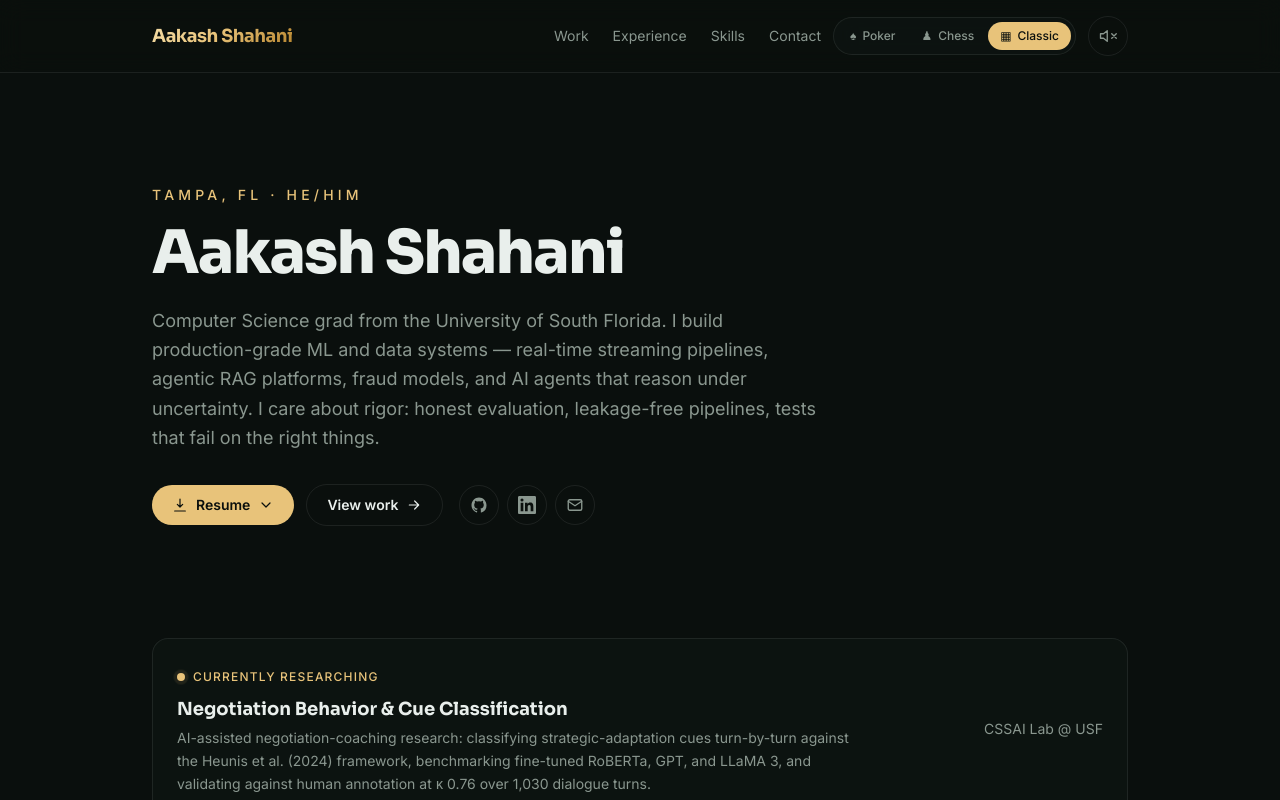
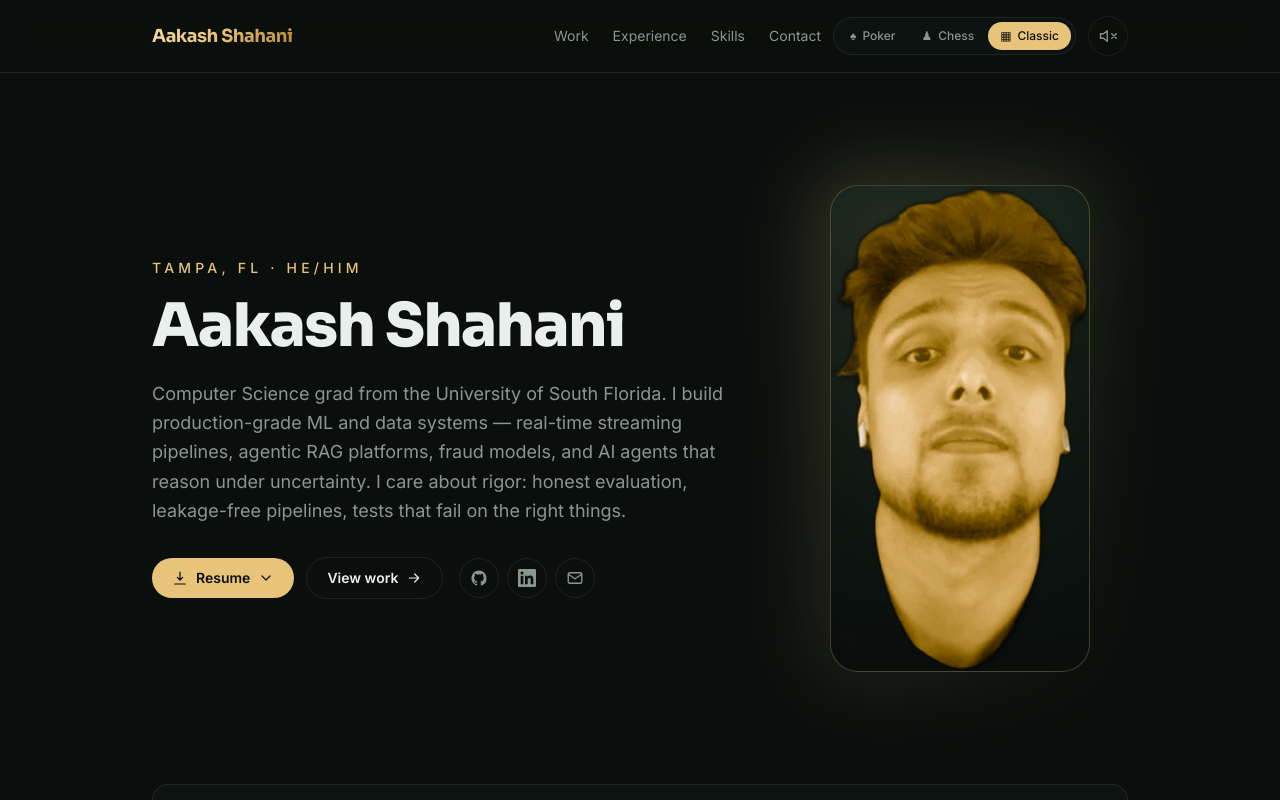
Before and after one commit to aakashshahani/portfolio, a React (Vite) app: page /straight in a window 1280 px wide. Shown: the top 800 px of the page. Built offline with nearby package versions, Linux system fonts and the light colour scheme.

Commit message:
put my face on each table

```diff
--- a/src/components/Dealer.tsx
+++ b/src/components/Dealer.tsx
@@ -19,18 +19,22 @@ export default function Dealer() {
         transition={{ duration: 4, repeat: Infinity, ease: 'easeInOut' }}
         className="flex flex-col items-center"
       >
-        {/* avatar */}
-        <div className="relative grid h-16 w-16 place-items-center rounded-full border-2 border-gold/50 bg-gradient-to-b from-felt-2 to-ink shadow-lg shadow-black/40">
-          <span className="text-gradient-gold font-display text-xl font-black">
-            {profile.initials}
-          </span>
+        {/* avatar — Aakash's face, rendered gold */}
+        <div className="relative">
+          <div className="h-16 w-16 overflow-hidden rounded-full border-2 border-gold/60 bg-gradient-to-b from-felt-2 to-ink shadow-lg shadow-black/40">
+            <img
+              src="/face/portrait-gold.webp"
+              alt="Aakash, the dealer"
+              className="h-full w-full scale-110 object-cover object-top"
+            />
+          </div>
           {/* collar + bowtie */}
           <svg
             viewBox="0 0 40 20"
-            className="absolute -bottom-2 h-5 w-10"
+            className="absolute -bottom-2 left-1/2 h-5 w-10 -translate-x-1/2"
             aria-hidden
           >
-            <path d="M6 2 L20 8 L34 2 L34 6 L22 12 L18 12 L6 6 Z" fill="#e9efec" opacity="0.85" />
+            <path d="M6 2 L20 8 L34 2 L34 6 L22 12 L18 12 L6 6 Z" fill="#e9efec" opacity="0.9" />
             <path d="M12 10 L20 8 L20 16 Z" fill="#e5484d" />
             <path d="M28 10 L20 8 L20 16 Z" fill="#e5484d" />
             <rect x="18.5" y="9.5" width="3" height="5" rx="1" fill="#b83a3e" />
--- a/src/components/HeroChessBoard.tsx
+++ /dev/null
@@ -1,35 +0,0 @@
-import { Chessboard } from 'react-chessboard'
-
-interface Props {
-  fen: string
-  onScrollToGame: () => void
-}
-
-/**
- * The hero board — a real chess.com-style board that auto-plays the "career
- * opening" (driven by the parent). Clicking it jumps to the annotated game.
- */
-export default function HeroChessBoard({ fen, onScrollToGame }: Props) {
-  return (
-    <div className="w-full max-w-sm cursor-pointer" onClick={onScrollToGame}>
-      <Chessboard
-        options={{
-          position: fen,
-          boardOrientation: 'white',
-          allowDragging: false,
-          animationDurationInMs: 500,
-          showNotation: false,
-          darkSquareStyle: { backgroundColor: '#123a2c' },
-          lightSquareStyle: { backgroundColor: '#cdb892' },
-          boardStyle: {
-            borderRadius: '14px',
-            overflow: 'hidden',
-            boxShadow: '0 20px 60px -20px rgba(0,0,0,0.7)',
-            border: '1px solid rgba(232,195,122,0.25)',
-          },
-          id: 'hero-board',
-        }}
-      />
-    </div>
-  )
-}
--- a/src/views/ChessView.tsx
+++ b/src/views/ChessView.tsx
@@ -15,11 +15,10 @@ import {
 } from '../data/content'
 import { useViewMemory } from '../lib/useViewMemory'
 import { useSeo } from '../lib/useSeo'
-import { usePrefersReducedMotion } from '../lib/usePrefersReducedMotion'
 import { play } from '../lib/sound'
 import ChessPiece, { type PieceName } from '../components/ChessPiece'
-import HeroChessBoard from '../components/HeroChessBoard'
 import MoveList from '../components/MoveList'
+import ParticleFace from '../components/fx/ParticleFace'
 import RatingChart from '../components/RatingChart'
 import ChessClock from '../components/ChessClock'
 import ChessPuzzle from '../components/ChessPuzzle'
@@ -70,7 +69,6 @@ const phases = [
 
 export default function ChessView() {
   const { set } = useViewMemory()
-  const reduced = usePrefersReducedMotion()
   const [selected, setSelected] = useState<Project | null>(null)
 
   useSeo(
@@ -91,17 +89,6 @@ export default function ChessView() {
     }
     return arr
   }, [])
-
-  // Hero board auto-plays the opening on a loop.
-  const [heroPly, setHeroPly] = useState(0)
-  useEffect(() => {
-    if (reduced) {
-      setHeroPly(fens.length - 1)
-      return
-    }
-    const t = setInterval(() => setHeroPly((p) => (p + 1) % fens.length), 1500)
-    return () => clearInterval(t)
-  }, [reduced, fens.length])
 
   // The interactive "game score" board (defaults to the final position).
   const [gamePly, setGamePly] = useState(careerMoves.length)
@@ -207,9 +194,10 @@ export default function ChessView() {
           initial={{ opacity: 0, scale: 0.9 }}
           animate={{ opacity: 1, scale: 1 }}
           transition={{ delay: 0.2 }}
-          className="flex justify-center"
+          className="relative flex justify-center"
         >
-          <HeroChessBoard fen={fens[heroPly]} onScrollToGame={() => scrollTo('game')} />
+          <div className="pointer-events-none absolute inset-0 rounded-full bg-gold/10 blur-3xl" />
+          <ParticleFace className="relative h-[440px] w-full max-w-[320px]" />
         </motion.div>
       </section>
 
--- a/src/views/StraightView.tsx
+++ b/src/views/StraightView.tsx
@@ -75,7 +75,8 @@ export default function StraightView() {
 
       <div className="mx-auto max-w-5xl px-6">
         {/* Hero */}
-        <section className="py-20 md:py-28">
+        <section className="grid items-center gap-10 py-20 md:grid-cols-[1.6fr_0.9fr] md:py-28">
+          <div>
           <motion.p {...fadeUp} className="mb-4 text-sm font-medium uppercase tracking-[0.3em] text-gold">
             {profile.location} · {profile.pronouns}
           </motion.p>
@@ -108,6 +109,25 @@ export default function StraightView() {
               </a>
             </Magnetic>
             <SocialLinks className="ml-1" />
+          </motion.div>
+          </div>
+
+          <motion.div
+            {...fadeUp}
+            transition={{ duration: 0.6, delay: 0.2 }}
+            className="mx-auto w-full max-w-[260px]"
+          >
+            <div className="relative">
+              <div className="absolute -inset-3 rounded-[2rem] bg-gradient-to-br from-gold/25 to-transparent blur-2xl" />
+              <div className="relative overflow-hidden rounded-[1.75rem] border border-gold/25 bg-gradient-to-b from-felt/40 to-ink">
+                <img
+                  src="/face/portrait-gold.webp"
+                  alt="Aakash Shahani"
+                  loading="lazy"
+                  className="w-full object-cover"
+                />
+              </div>
+            </div>
           </motion.div>
         </section>
 
```
